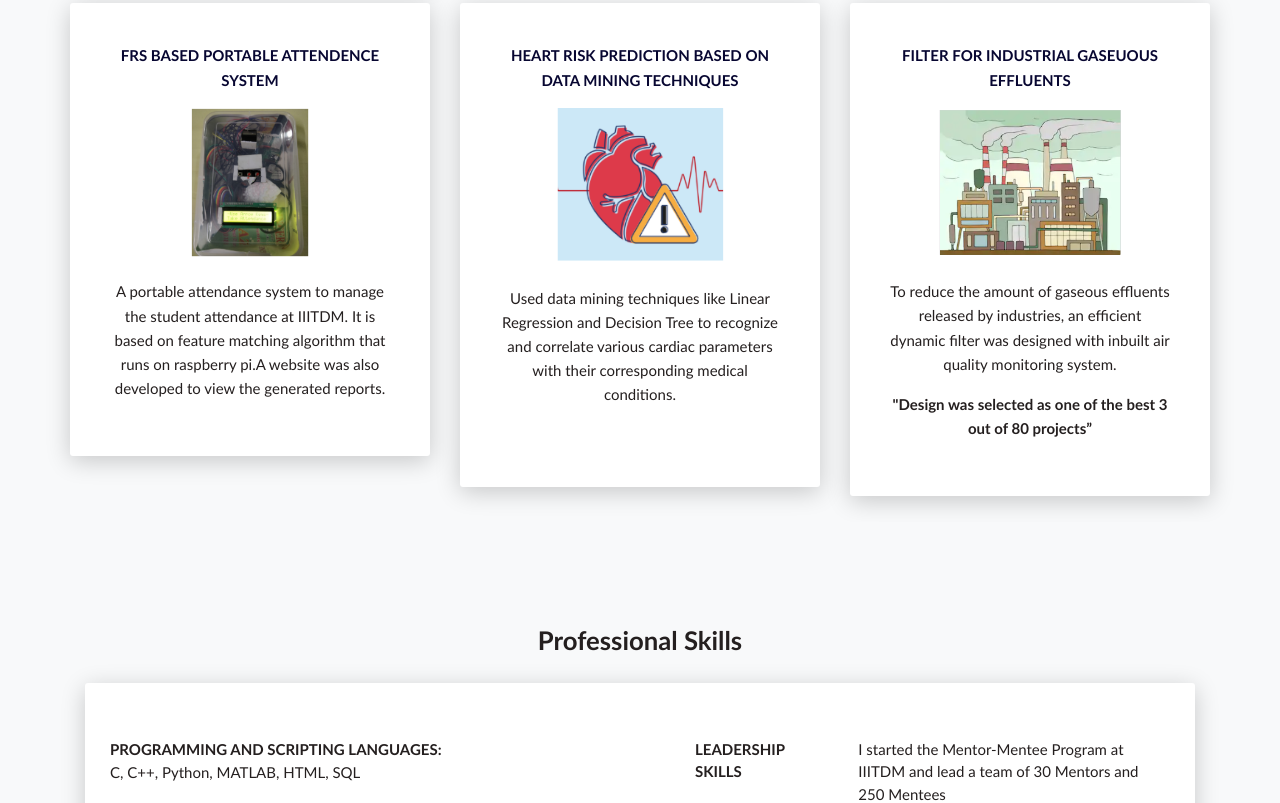
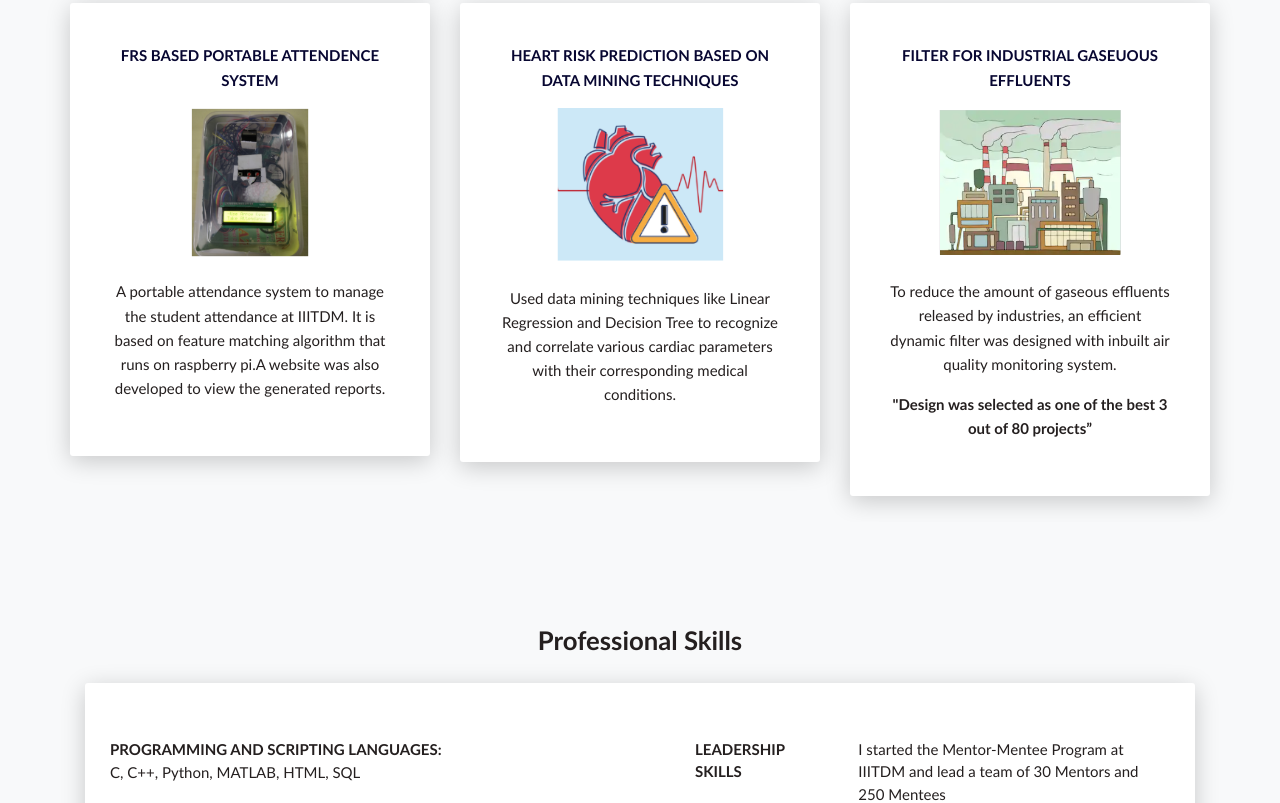
Before and after one commit to Aishwarya-Rajasekaran/Aishwarya-Rajasekaran.github.io, a plain HTML site: page index.html in a window 1280 px wide. Shown: the part 2611-3414 px from the top of the page. Drawn offline with Linux system fonts and the light colour scheme; some icons are missing.

Commit message:
Update index.html

```diff
--- a/index.html
+++ b/index.html
@@ -261,7 +261,7 @@
                 <div class="icon"><i class="ion-ios-list-outline"></i></div>
               </div>
                <br>
-            <p align="center">Used data mining techniques like Linear Regression and Decision Tree to recognize and correlate various cardiac parameters with their corresponding medical conditions.<br><br></p>
+            <p align="center">Used data mining techniques like Linear Regression and Decision Tree to recognize and correlate various cardiac parameters with their corresponding medical conditions.<br></p>
 
             </div>
           </div></div></div>
```
